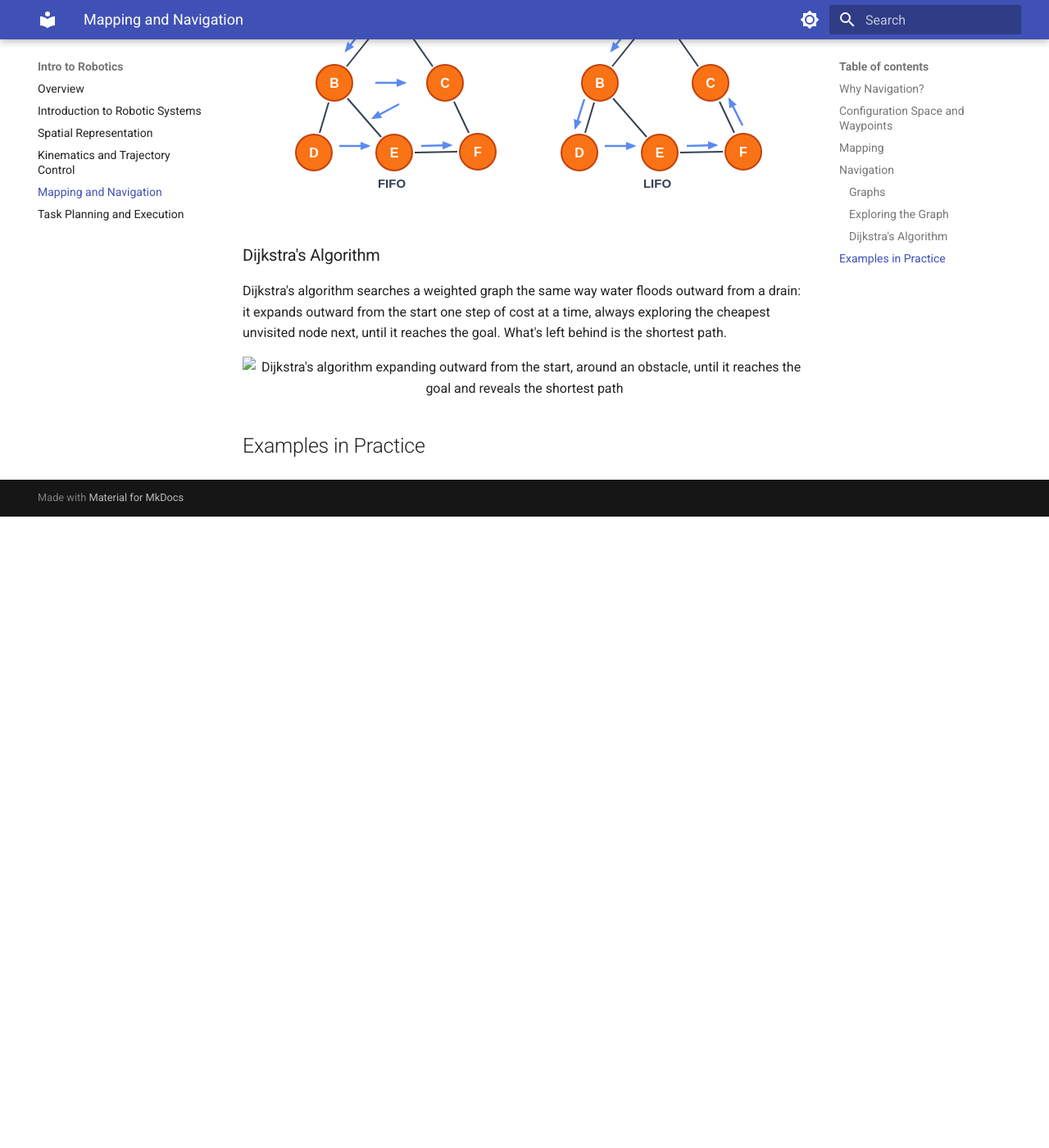
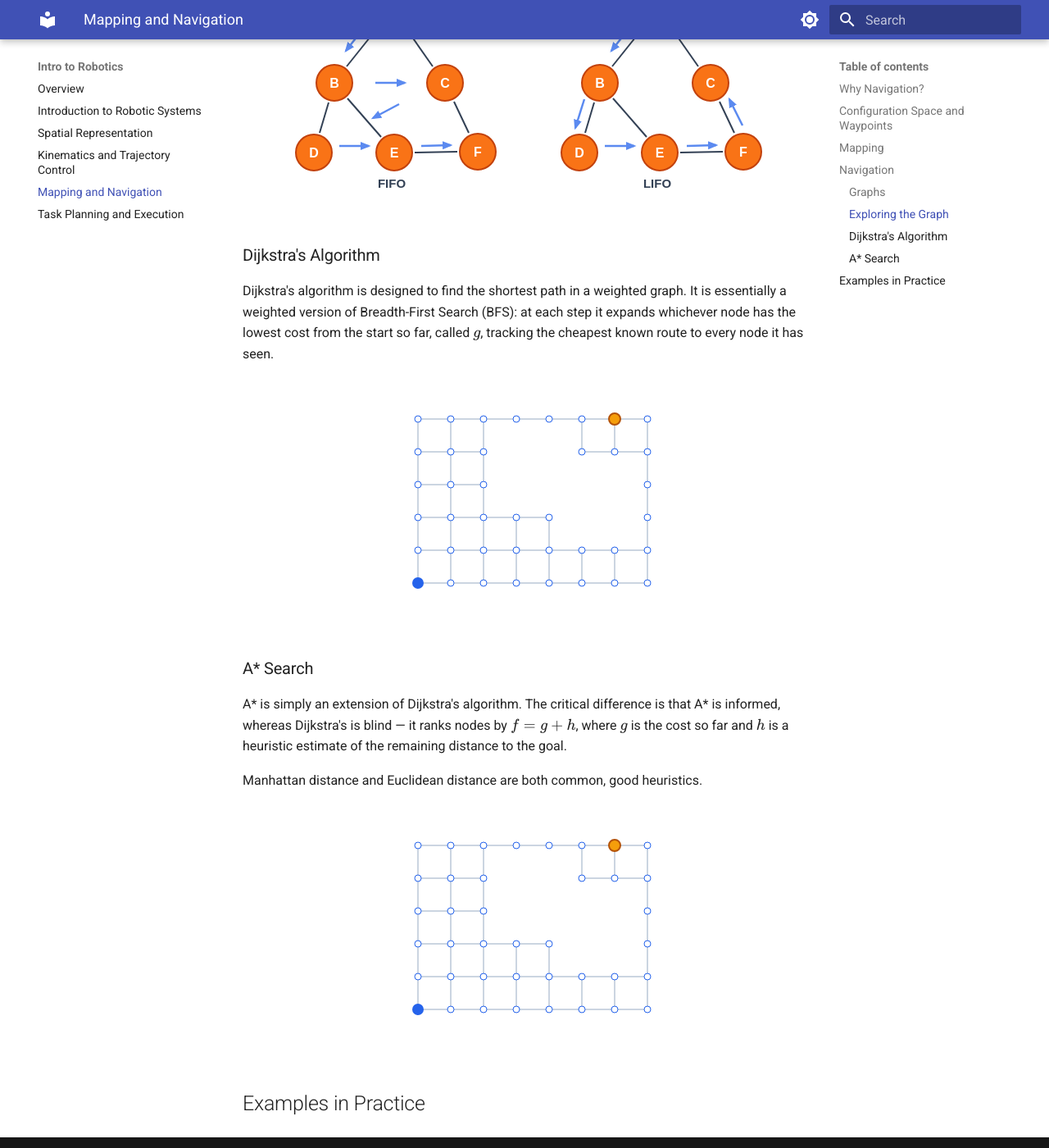
Before and after one commit to Kooroshoo/intro-to-robotics, an MkDocs documentation site: the page built from docs/04-mapping-and-navigation.md, in a window 1280 px wide and 1400 px high, scrolled down 7119 px. Shown: the whole window at 82% size. Built offline with MkDocs 1.6.1 and Material for MkDocs 9.7.7, drawn with Linux system fonts in a browser that asks for light colours; before the commit the page ends 7749 px from its top, so only the background shows below that.

Commit message:
update lecture 4

```diff
--- a/docs/04-mapping-and-navigation.md
+++ b/docs/04-mapping-and-navigation.md
@@ -141,11 +141,20 @@ Having a graph isn't enough — we still have to **explore** it to find a path.
 
 ### Dijkstra's Algorithm
 
-Dijkstra's algorithm searches a weighted graph the same way water floods outward from a drain: it expands outward from the start one step of cost at a time, always exploring the cheapest unvisited node next, until it reaches the goal. What's left behind is the shortest path.
+Dijkstra's algorithm is designed to find the shortest path in a weighted graph. It is essentially a weighted version of Breadth-First Search (BFS): at each step it expands whichever node has the lowest cost from the start so far, called $g$, tracking the cheapest known route to every node it has seen.
 
 <p markdown="1" style="text-align:center;">
 ![Dijkstra's algorithm expanding outward from the start, around an obstacle, until it reaches the goal and reveals the shortest path](assets/images/dijkstra_wavefront.svg)
 </p>
 
+### A* Search
+
+A\* is simply an extension of Dijkstra's algorithm. The critical difference is that A\* is informed, whereas Dijkstra's is blind — it ranks nodes by $f = g + h$, where $g$ is the cost so far and $h$ is a heuristic estimate of the remaining distance to the goal.
+
+Manhattan distance and Euclidean distance are both common, good heuristics.
+
+<p markdown="1" style="text-align:center;">
+![A* searching the same map, guided toward the goal instead of expanding evenly in every direction](assets/images/astar_wavefront.svg)
+</p>
 
 ## Examples in Practice
```
Also changed, not shown: docs/assets/images/astar_wavefront.svg (added), docs/assets/images/dijkstra_wavefront.svg (added).
